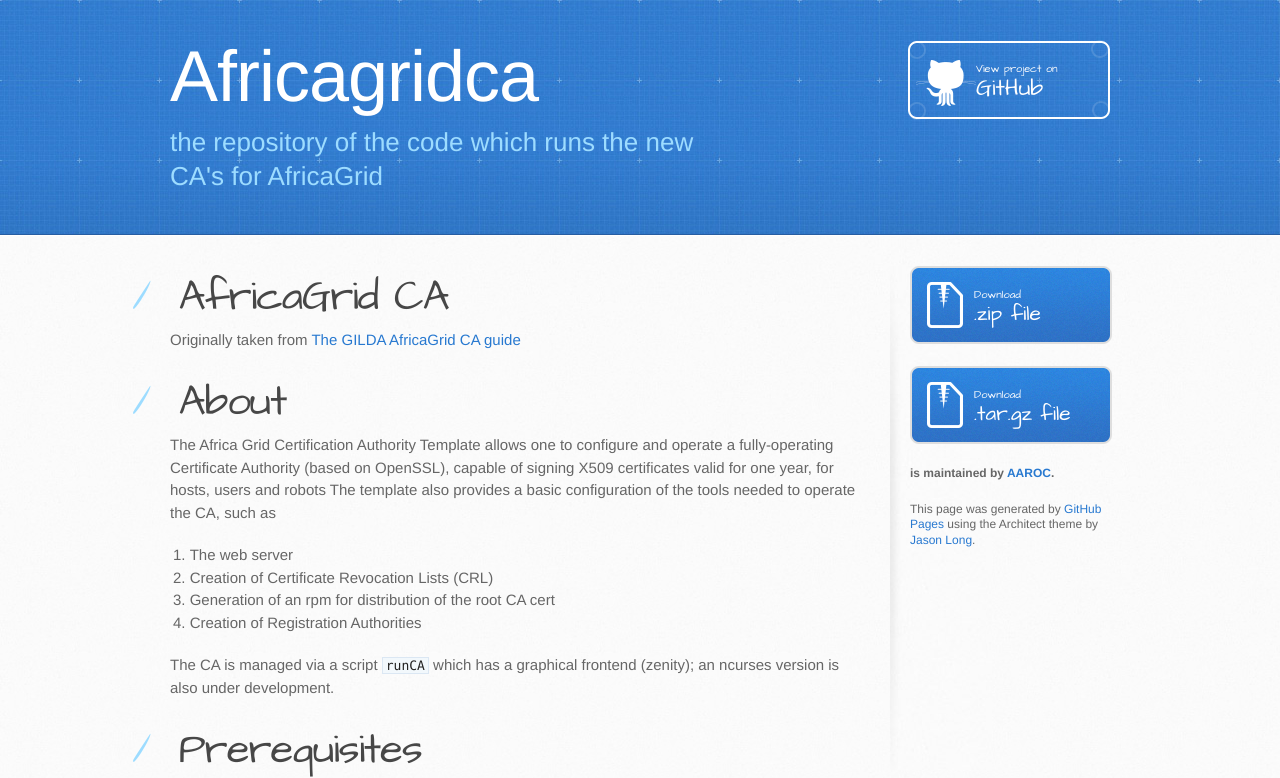
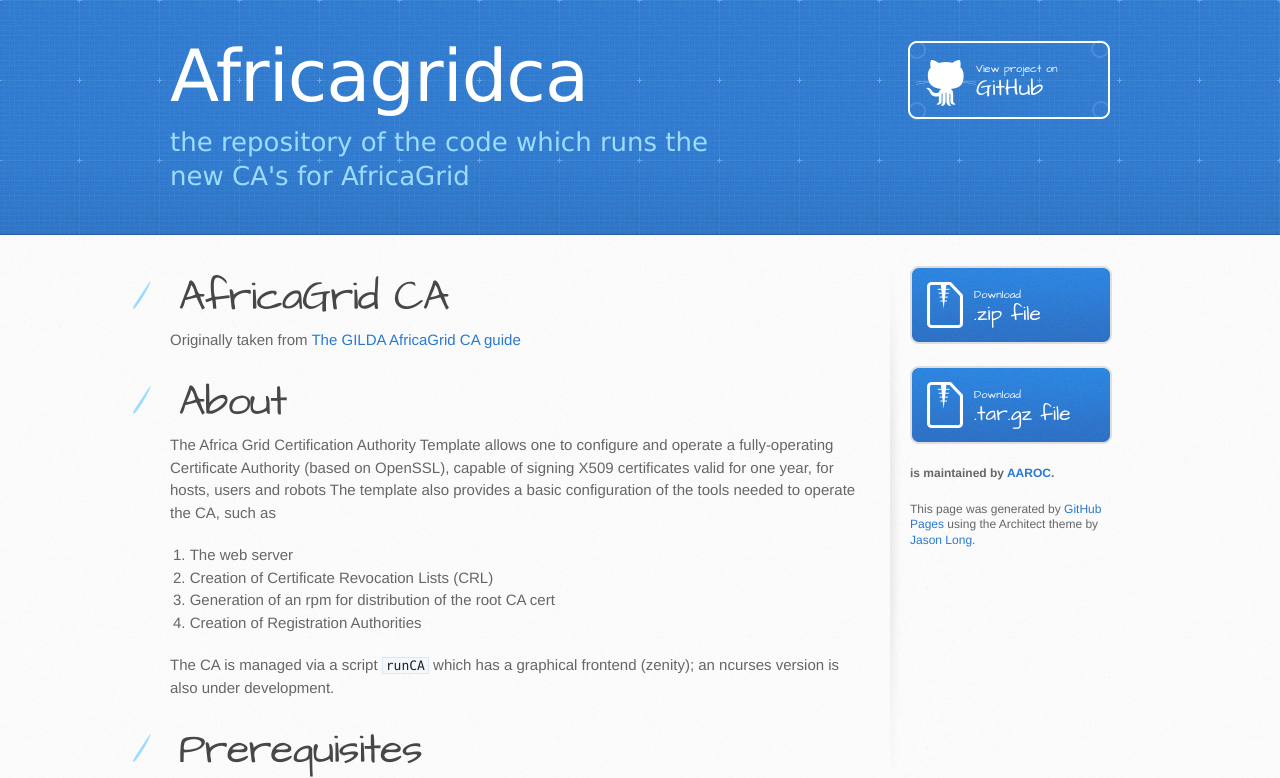
Before and after one commit to AAROC/AfricaGridCA, a PHP site: page / in a window 1280 px wide. Shown: the top 778 px of the page. Run offline with PHP 8.4, Linux system fonts and the light colour scheme.

Commit message:
Changing the font to Geneva

```diff
--- a/stylesheets/stylesheet.css
+++ b/stylesheets/stylesheet.css
@@ -66,7 +66,7 @@ a:hover {
 header {
   padding-top: 40px;
   padding-bottom: 40px;
-  font-family: 'Helvetica Neue', Helvetica, Arial, serif;
+  font-family: 'Lucida Grande', 'Lucida Sans Unicode', 'Lucida Sans', Geneva, Verdana, sans-serif;
   background: #2e7bcf url(../images/header-bg.jpg) 0 0 repeat-x;
   border-bottom: solid 1px #275da1;
 }
```
